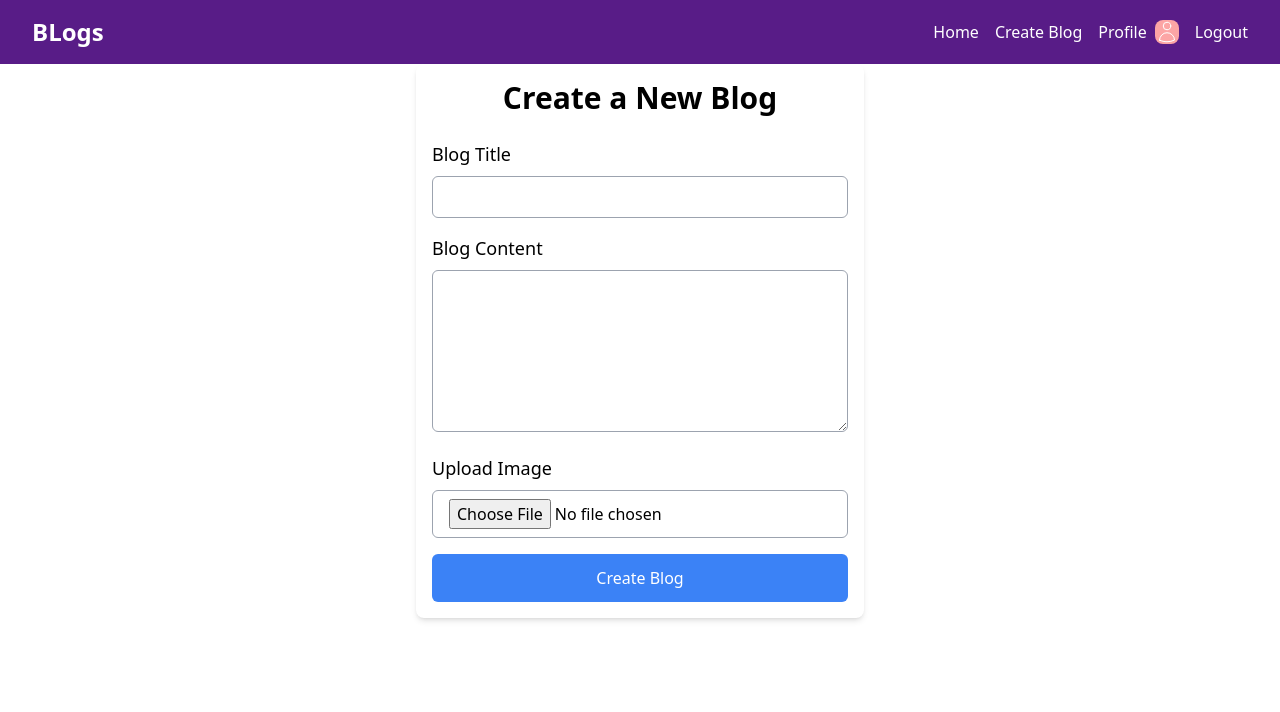
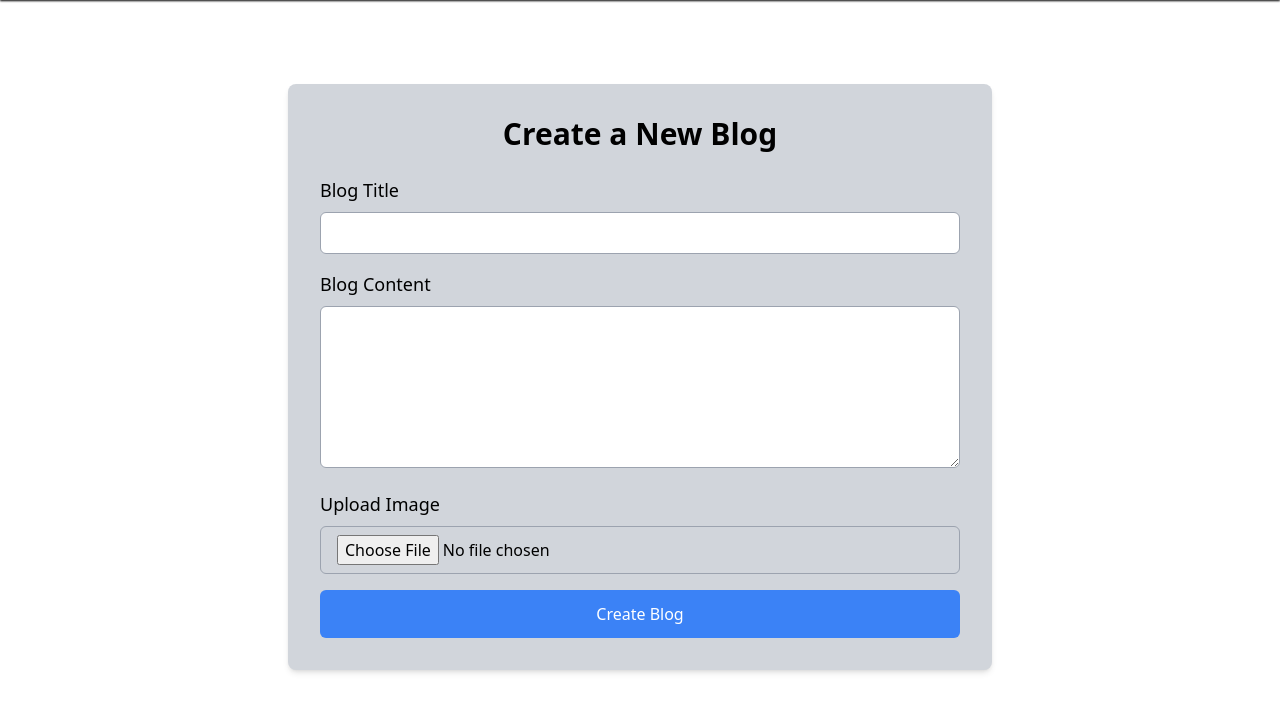
Before and after one commit to Mraj101/blogSiteClient, a React (Create React App) app in the folder react_login_form/: page /create in a window 1280 px wide. Shown: the top 712 px of the page. Built offline with nearby package versions, Linux system fonts and the light colour scheme.

Commit message:
new branch push

```diff
--- a/react_login_form/src/components/Navbar.js
+++ b/react_login_form/src/components/Navbar.js
@@ -1,21 +1,43 @@
-import React from "react";
+import React, { useState, useEffect } from "react";
 import { Link } from "react-router-dom";
 
 const Navbar = () => {
+  const [prevScrollPos, setPrevScrollPos] = useState(0);
+  const [visible, setVisible] = useState(true);
+
+  useEffect(() => {
+    const handleScroll = () => {
+      const currentScrollPos = window.pageYOffset;
+      const isVisible = prevScrollPos > currentScrollPos;
+
+      setPrevScrollPos(currentScrollPos);
+      setVisible(isVisible);
+    };
+
+    window.addEventListener("scroll", handleScroll);
+
+    return () => window.removeEventListener("scroll", handleScroll);
+  }, [prevScrollPos, visible]);
+
   return (
-    <div className="bg-purple-900 px-4 sm:px-6 lg:px-8 py-4" >
+    <div
+      className={`z-50 bg-white x-4 sm:px-6 lg:px-8 py-4 shadow-black shadow-sm sticky top-0 transition duration-500 ${
+        visible ? "" : "transform -translate-y-full"
+      }`}
+    >
       <div className="flex justify-between items-center">
         <div>
-          <Link to="/" className="text-white font-bold text-2xl">BLogs</Link>
+          <Link to="/" className=" font-bold text-2xl">
+            Blogs
+          </Link>
         </div>
         <div className="flex items-center space-x-4">
-          <Link to="/">
-            <button className="text-white">Home</button>
+          <Link to="/create">
+            <button className="border-2 border-blue-300 rounded-md p-1 text-blue-400">
+              Create Blog
+            </button>
           </Link>
-          <Link to="/create">
-            <button className="text-white">Create Blog</button>
-          </Link>
-          <button className="text-white flex items-center space-x-2">
+          <button className=" flex items-center space-x-2">
             <span>Profile</span>
             <svg
               xmlns="http://www.w3.org/2000/svg"
@@ -31,7 +53,7 @@ const Navbar = () => {
               />
             </svg>
           </button>
-          <button className="text-white">Logout</button>
+          <button>Logout</button>
         </div>
       </div>
     </div>
--- a/react_login_form/src/components/SingleBlog.js
+++ b/react_login_form/src/components/SingleBlog.js
@@ -103,12 +103,13 @@ const SingleBlog = () => {
 
 
   const handleReplySubmit = async () => {
+    console.log("heelo reply")
     if (replyText.trim() !== "") {
       const updatedComments = [...comments];
       updatedComments[replyIndex].replies.push(replyText);
       try {
-        const response = await axios.post(
-          "http://localhost:8000/api/v1/comments/update",
+        const response = await axios.put(
+          `http://localhost:8000/api/v1/comments/update/${id}`,
           updatedComments
         );
       } catch (error) {
--- a/react_login_form/src/components/createBlogs.js
+++ b/react_login_form/src/components/createBlogs.js
@@ -30,11 +30,9 @@ const CreateBlog = () => {
     e.preventDefault();
     const formInstance = new FormData();
 
-
     formInstance.append("title", formData.title);
     formInstance.append("content", formData.content);
     formInstance.append("img", formData.image);
-
 
     // console.log("FormData entries:");
     // const entries = [];
@@ -68,7 +66,7 @@ const CreateBlog = () => {
   };
 
   return (
-    <div className="max-w-md mx-auto p-4 bg-white rounded-lg shadow-md">
+    <div className="w-[55%] mx-auto m-4 p-8 bg-gray-300 rounded-lg shadow-md">
       <h1 className="text-3xl font-semibold text-center mb-6">
         Create a New Blog
       </h1>
--- a/react_login_form/src/hooks/useLogin.js
+++ b/react_login_form/src/hooks/useLogin.js
@@ -12,20 +12,19 @@ export const UseLogin = () => {
   const { dispatch } = useAuthContext();
 
   console.log("before login");
+
   const login = async (email, password) => {
     setIsLoading(true);
     setError(null);
-
     try {
       const response = await axios.post(
         "http://localhost:8000/api/v1/newuser/login",
         { email, password }
       );
       const user = response.data.data;
-
       dispatch({ type: "LOGIN", payload: user });
-
       setIsLoading(false);
+      return user;
     } catch (error) {
       setIsLoading(false);
       setError(error.response.data.error);
--- a/react_login_form/src/pages/Hero.js
+++ b/react_login_form/src/pages/Hero.js
@@ -1,12 +1,15 @@
-import React from 'react'
+import React from "react";
 
 const Hero = () => {
   return (
-    <div className='relative w-full'>
-  <img src='https://i.pinimg.com/564x/ad/ee/76/adee76dcfbdec182a82cecf7b0e7f891.jpg' className='w-full h-[500px] object-cover opacity-50' />
-  <div className="absolute inset-0 bg-black opacity-50 "></div>
-</div>
-  )
-}
+    <div className="relative w-full">
+      <img
+        src="https://dustinstout.com/wp-content/uploads/2015/06/how-to-write-a-blog-1920x1080.jpg"
+        className="w-full h-[400px] object-cover "
+      />
+      {/* <div className="absolute inset-0 bg-blue opacity-0 "></div> */}
+    </div>
+  );
+};
 
-export default Hero
+export default Hero;
--- a/react_login_form/src/pages/Home.js
+++ b/react_login_form/src/pages/Home.js
@@ -21,6 +21,8 @@ const Home = () => {
 
   return (
     <>
+      <div className="flex">
+        <div className="w-[90%] grid">
           {blogs && (
             <div className="container px-4 py-8">
               <div className="grid grid-cols-1 sm:grid-cols-2 md:grid-cols-3 lg:grid-cols-1 gap-2">
@@ -34,26 +36,39 @@ const Home = () => {
                   />
                 ))}
               </div>
-          <Link to='create' className="border border-gray-300 w-64 rounded-lg text-center sticky right- top-96 py-4 shadow-lg bg-white">
+            </div>
+          )}
+        </div>
+
+        <div>
+          <Link
+            to="create"
+            className="border border-gray-300 w-64 rounded-lg text-center sticky right- top-96 py-4 shadow-lg bg-white"
+          >
             <h1 className="font-bold text-xl mb-4">Popular Blogs</h1>
             <div className="flex flex-col space-y-4">
               <div className="bg-gray-100 rounded-lg p-4">
                 <h2 className="text-lg font-semibold">Popular Blog 1</h2>
-      <p className="text-gray-600">Lorem ipsum dolor sit amet, consectetur adipiscing elit.</p>
+                <p className="text-gray-600">
+                  Lorem ipsum dolor sit amet, consectetur adipiscing elit.
+                </p>
               </div>
               <div className="bg-gray-100 rounded-lg p-4">
                 <h2 className="text-lg font-semibold">Popular Blog 2</h2>
-      <p className="text-gray-600">Lorem ipsum dolor sit amet, consectetur adipiscing elit.</p>
+                <p className="text-gray-600">
+                  Lorem ipsum dolor sit amet, consectetur adipiscing elit.
+                </p>
               </div>
               <div className="bg-gray-100 rounded-lg p-4">
                 <h2 className="text-lg font-semibold">Popular Blog 3</h2>
-      <p className="text-gray-600">Lorem ipsum dolor sit amet, consectetur adipiscing elit.</p>
+                <p className="text-gray-600">
+                  Lorem ipsum dolor sit amet, consectetur adipiscing elit.
+                </p>
               </div>
             </div>
           </Link>
         </div>
-
-    )}
+      </div>
     </>
   );
 };
--- a/react_login_form/src/pages/HomeLayout.js
+++ b/react_login_form/src/pages/HomeLayout.js
@@ -6,9 +6,7 @@ const HomeLayout = () => {
   return (
     <div>
       <Hero/>
-    <Home/>
-
-
+      <Home/>
     </div>
   )
 }
--- a/react_login_form/src/pages/login.js
+++ b/react_login_form/src/pages/login.js
@@ -1,28 +1,21 @@
 import { useState } from "react";
 import axios from "axios"; // Import Axios
 import { UseLogin } from "../hooks/useLogin";
+import { useNavigate } from "react-router-dom";
 
 const Login = () => {
   const [email, setEmail] = useState("");
   const [password, setPassword] = useState("");
   const { login, isLoading, error } = UseLogin();
-  console.log(login)
+  const navigate= useNavigate()
+
+
   const handleSubmit = async (e) => {
     e.preventDefault();
-    console.log("submit");
     try {
-
-      // Send login request
-      // const response = await axios.post(
-      //   "http://localhost:8000/api/v1/newuser/login",
-      //   {
-      //     email: email,
-      //     password: password
-      //   },
-      // );
-
-      // Handle response here, for example, you can log the response data
-      console.log("Login response:", login);
+        const res  = await login(email, password)
+        console.log("Login response:",res);
+        res.accessToken?navigate('/'):navigate('/login')
     } catch (error) {
       // Handle error
       console.error("Error logging in:", error);
```
Lines whose indentation alone changed are shown as unchanged.
